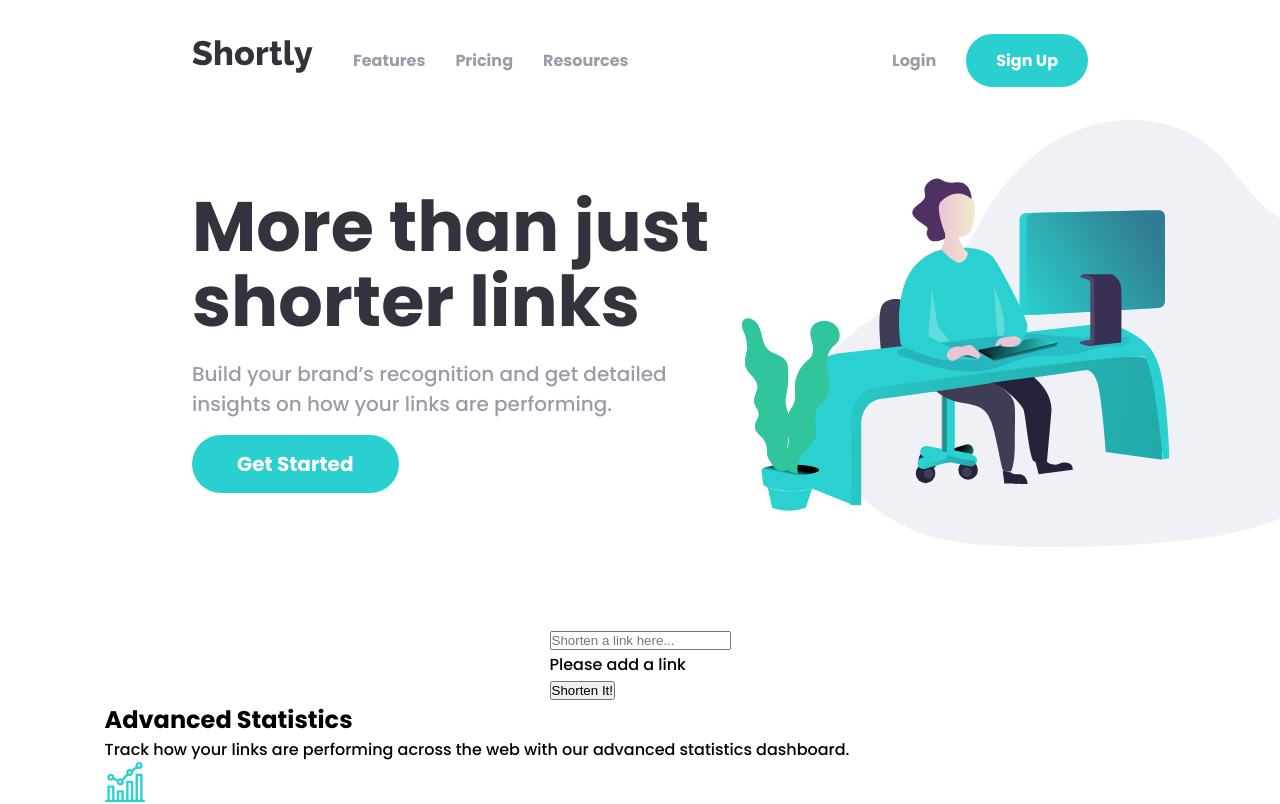
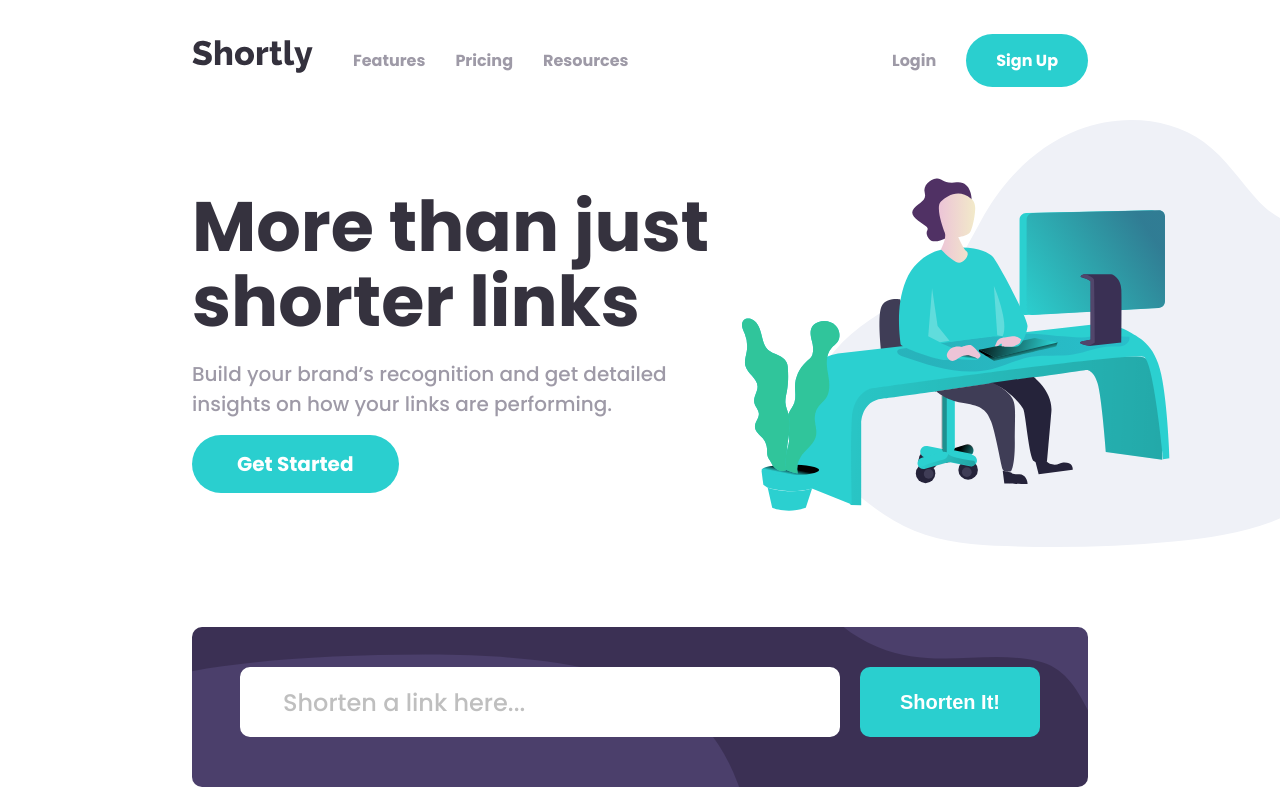
Before and after one commit to lkiryu/url-shortening-api-landing-page, a React (Create React App) app: page / in a window 1280 px wide. Shown: the top 804 px of the page. Built offline with nearby package versions, Linux system fonts and the light colour scheme.

Commit message:
section shortening style add

```diff
--- /dev/null
+++ b/src/components/section-shortening/section-shortening.css
@@ -0,0 +1,77 @@
+.shortening {
+    display: flex;
+    justify-content: center;
+    align-items: center;
+    padding: 40px;
+    border-radius: 10px;
+    background-color: hsl(257, 27%, 26%);
+    background-image: url(../../images/bg-shorten-desktop.svg);
+    background-repeat: no-repeat;
+    background-size: cover;
+    width: 70vw;
+    margin-bottom: 80px;
+}
+
+.shortening-inputs {
+    display: flex;
+    justify-content: center;
+    align-content: center;
+    width: 100%;
+    gap: 20px;
+}
+
+.url,
+.submit {
+    border: none;
+    height: 70px;
+    border-radius: 10px;
+    padding: 20px 40px;
+}
+
+.url {
+    font-family: "Poppins", sans-serif;
+    width: 600px;
+    font-size: 24px;
+    border: 3px solid hsl(0, 0%, 100%);
+    margin-bottom: 10px;
+}
+
+.url,
+.url::placeholder {
+    color: hsl(0, 0%, 75%);
+}
+
+.url:focus {
+    outline: none;
+}
+
+.url.error {
+    border: 3px solid hsl(0, 87%, 67%);
+}
+
+.url.error,
+.url.error::placeholder {
+    color: hsla(0, 87%, 67%, 70%);
+}
+
+.input-error{
+    font-style: italic;
+    color: hsl(0, 87%, 67%);
+}
+
+.input-error.none{
+    display: none;
+}
+
+.submit{
+    background-color: hsl(180, 66%, 49%);
+    color: hsl(0, 0%, 100%);
+    font-size: 20px;
+    font-weight: 700;
+    cursor: pointer;
+    transition: 0.3s ease-in;
+}
+
+.submit:hover{
+    background-color: hsl(180, 66%, 70%);
+}
--- a/src/components/section-shortening/section-shortening.js
+++ b/src/components/section-shortening/section-shortening.js
@@ -1,14 +1,16 @@
 import React from "react";
+
+import './section-shortening.css'
 
 const SectionShortening = () => {
     return (
         <section className="shortening">
             <form className="shortening-inputs">
                 <div className="link-input">
-                    <input type="url" name="url" id="url" placeholder="Shorten a link here..."></input>
-                    <p className="input-error">Please add a link</p>
+                    <input type="url" name="url" id="url" className="url" placeholder="Shorten a link here..."></input>
+                    <p className="input-error none">Please add a link</p>
                 </div>
-                <input type="submit" value="Shorten It!"></input>
+                <input type="submit" className="submit" value="Shorten It!"></input>
             </form>
         </section>
     )
```
